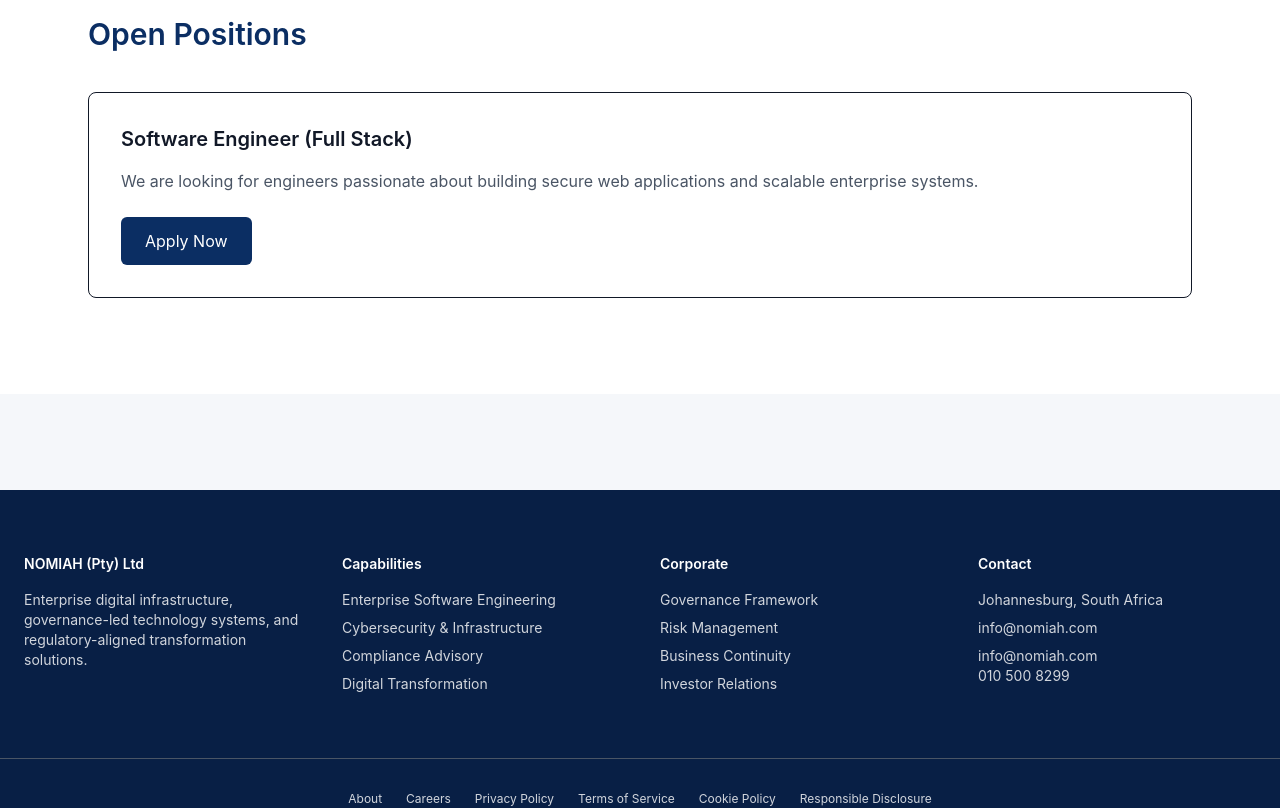
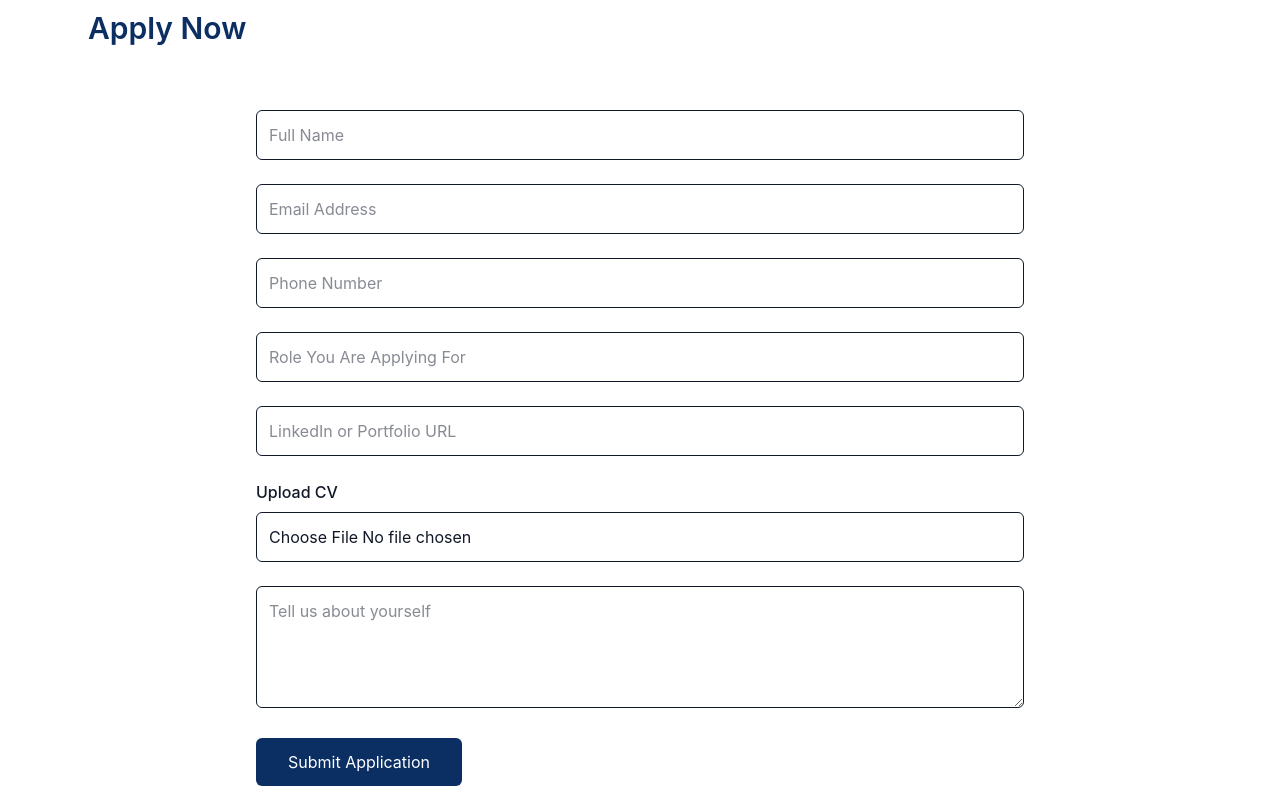
Before and after one commit to blessing-005/nomiah-corporate-site, a Next.js app: page /careers in a window 1280 px wide. Shown: the part 1820-2628 px from the top of the page. Built offline with nearby package versions, Linux system fonts and the light colour scheme.

Commit message:
Careers form + mobile navbar + hero fix

```diff
--- a/app/careers/page.tsx
+++ b/app/careers/page.tsx
@@ -102,28 +102,82 @@
         <div className="max-w-6xl mx-auto px-6">
 
           <h2 className="text-3xl font-semibold text-[var(--color-primary)]">
-            Open Positions
+            Apply Now
           </h2>
 
-          <div className="mt-10 border rounded-lg p-8">
+          <form
+            action="mailto:careers@nomiah.com"
+            method="post"
+            encType="multipart/form-data"
+            className="max-w-3xl mx-auto mt-16 space-y-6"
+          >
 
-            <h3 className="text-xl font-semibold">
-              Software Engineer (Full Stack)
-            </h3>
+            <input
+              type="text"
+              name="name"
+              placeholder="Full Name"
+              required
+              className="w-full border p-3 rounded-md"
+            />
 
-            <p className="mt-4 text-gray-600">
-              We are looking for engineers passionate about building secure
-              web applications and scalable enterprise systems.
-            </p>
+            <input
+              type="email"
+              name="email"
+              placeholder="Email Address"
+              required
+              className="w-full border p-3 rounded-md"
+            />
 
-            <a
-              href="mailto:careers@nomiah.com"
-              className="inline-block mt-6 bg-[var(--color-primary)] text-white px-6 py-3 rounded-md"
+            <input
+              type="tel"
+              name="phone"
+              placeholder="Phone Number"
+              className="w-full border p-3 rounded-md"
+            />
+
+            <input
+              type="text"
+              name="role"
+              placeholder="Role You Are Applying For"
+              className="w-full border p-3 rounded-md"
+            />
+
+            <input
+              type="url"
+              name="portfolio"
+              placeholder="LinkedIn or Portfolio URL"
+              className="w-full border p-3 rounded-md"
+            />
+
+            <div>
+              <label className="block mb-2 font-medium">
+                Upload CV
+              </label>
+
+              <input
+                type="file"
+                name="cv"
+                accept=".pdf,.doc,.docx"
+                required
+                className="w-full border p-3 rounded-md"
+              />
+            </div>
+
+            <textarea
+              name="message"
+              placeholder="Tell us about yourself"
+              rows={4}
+              className="w-full border p-3 rounded-md"
+            />
+
+            <button
+              type="submit"
+              className="bg-[var(--color-primary)] text-white px-8 py-3 rounded-md"
             >
-              Apply Now
-            </a>
+              Submit Application
+            </button>
 
-          </div>
+          </form>
 
         </div>
       </section>
--- a/app/page.tsx
+++ b/app/page.tsx
@@ -5,7 +5,7 @@
     <div>
 
       {/* Hero Section */}
-      <section className="relative h-[90vh] flex items-center justify-center text-white">
+      <section className="relative h-[70vh] flex items-center justify-center text-white">
 
         <video
           autoPlay
@@ -189,40 +189,6 @@
         </div>
       </section>
 
-      {/* Capabilities Overview */}
-      <section className="py-24 bg-light">
-        <div className="max-w-6xl mx-auto px-6">
-
-          <h2 className="text-3xl font-semibold text-center text-[var(--color-primary)] mb-16">
-            Strategic Capabilities
-          </h2>
-
-          <div className="grid md:grid-cols-3 gap-12 text-center">
-            <div>
-              <h3 className="font-semibold mb-3">Enterprise Software Engineering</h3>
-              <p className="text-gray-600 text-sm">
-                Secure, scalable custom platforms built for regulated and growth-focused environments.
-              </p>
-            </div>
-
-            <div>
-              <h3 className="font-semibold mb-3">Cybersecurity & IT Infrastructure</h3>
-              <p className="text-gray-600 text-sm">
-                Secure-by-design systems architecture and infrastructure governance.
-              </p>
-            </div>
-
-            <div>
-              <h3 className="font-semibold mb-3">Regulatory & Compliance Advisory</h3>
-              <p className="text-gray-600 text-sm">
-                POPIA-aligned frameworks and ISO 27001-structured information security systems.
-              </p>
-            </div>
-          </div>
-
-        </div>
-      </section>
-
     </div>
   );
 }
--- a/components/layout/Footer.tsx
+++ b/components/layout/Footer.tsx
@@ -35,9 +35,8 @@
           <h4 className="font-semibold mb-4">Contact</h4>
           <ul className="space-y-2 text-gray-300">
             <li>Johannesburg, South Africa</li>
-            <li>info@nomiah.com</li>
-            <a href="mailto:info@nomiah.com">info@nomiah.com</a>
-            <li>010 500 8299</li>
+            <li><a href="mailto:info@nomiah.com" className="hover:text-white transition">info@nomiah.com</a></li>
+            <li><a href="mailto:security@nomiah.com" className="hover:text-white transition">security@nomiah.com</a></li>
           </ul>
         </div>
 
--- a/components/layout/Navbar.tsx
+++ b/components/layout/Navbar.tsx
@@ -1,36 +1,56 @@
+"use client"
+
+import { useState } from "react"
+import Link from "next/link"
 import Image from "next/image"
-import Link from "next/link"
 
 export default function Navbar() {
+
+  const [menuOpen, setMenuOpen] = useState(false)
+
   return (
     <header className="w-full bg-white border-b">
+
       <div className="max-w-7xl mx-auto px-6 py-4 flex items-center justify-between">
 
         <Link href="/">
-          <Image
-            src="/logo.png"
-            alt="NOMIAH"
-            width={160}
-            height={40}
-          />
+          <Image src="/logo.png" alt="NOMIAH" width={150} height={40}/>
         </Link>
 
+        {/* Desktop menu */}
         <nav className="hidden md:flex gap-8 font-medium">
+
           <Link href="/about">About</Link>
           <Link href="/services">Services</Link>
           <Link href="/governance">Governance</Link>
+          <Link href="/careers">Careers</Link>
           <Link href="/contact">Contact</Link>
+
         </nav>
 
-        <a
-          href="https://calendly.com/nomiah-info/30min"
-          target="_blank"
-          className="bg-[var(--color-primary)] text-white px-5 py-2 rounded-md font-semibold"
+        {/* Mobile hamburger */}
+        <button
+          className="md:hidden text-2xl"
+          onClick={() => setMenuOpen(!menuOpen)}
         >
-          Book Consultation
-        </a>
+          ☰
+        </button>
 
       </div>
+
+      {/* Mobile menu */}
+      {menuOpen && (
+        <div className="md:hidden px-6 pb-6 flex flex-col gap-4">
+
+          <Link href="/about">About</Link>
+          <Link href="/services">Services</Link>
+          <Link href="/governance">Governance</Link>
+          <Link href="/careers">Careers</Link>
+          <Link href="/contact">Contact</Link>
+
+        </div>
+      )}
+
     </header>
   )
 }
```
